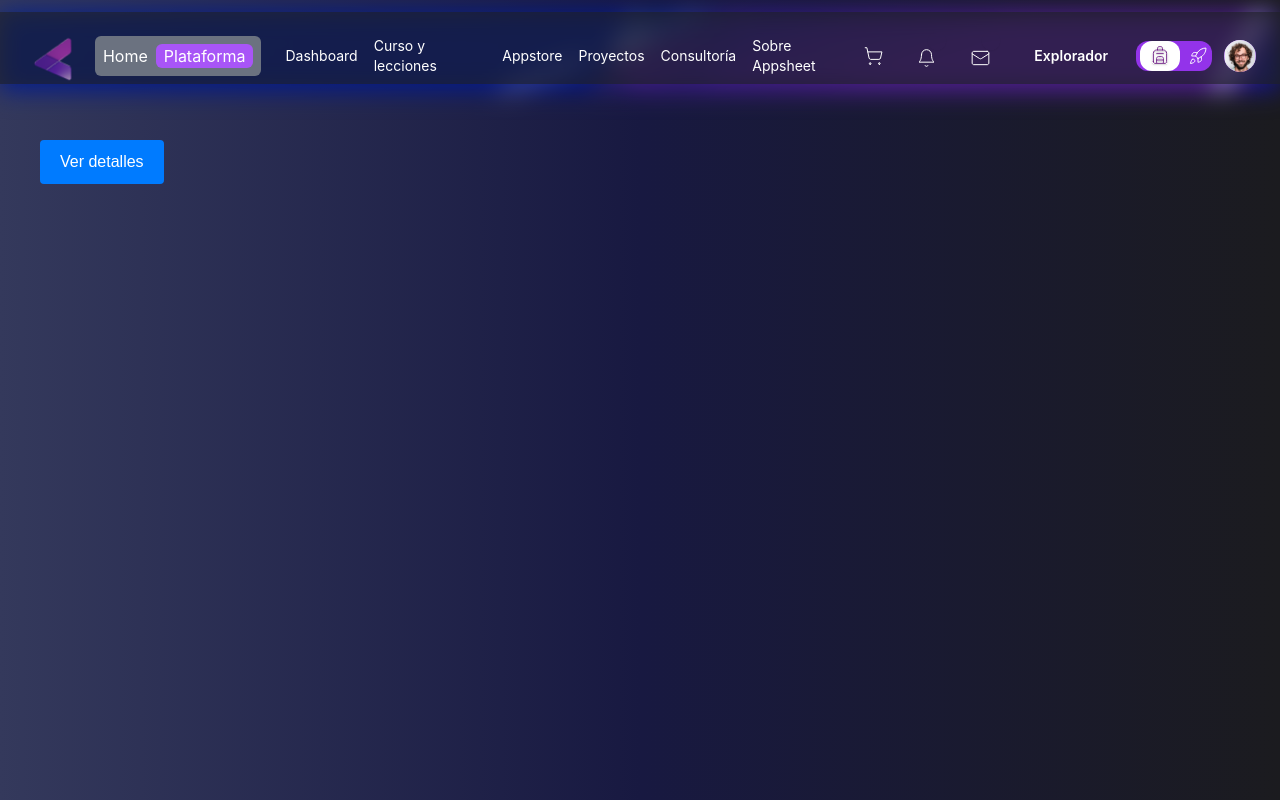
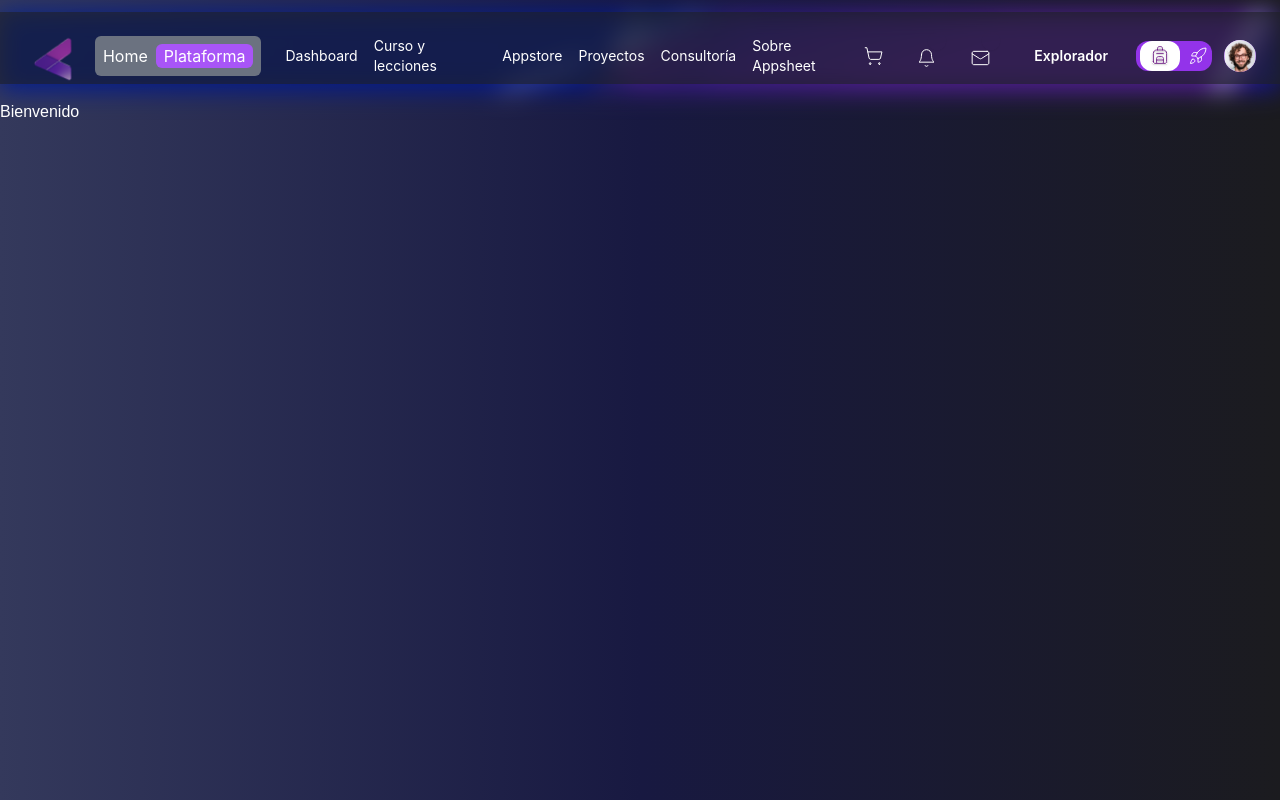
Before and after one commit to No-Country-simulation/h3-10-klowhub, a Next.js app in the folder Frontend/: page / in a window 1280 px wide. Shown: the top 800 px of the page. Built offline with nearby package versions, Linux system fonts and the light colour scheme.

Commit message:
style: :art: Add title

```diff
--- a/Frontend/src/app/page.tsx
+++ b/Frontend/src/app/page.tsx
@@ -1,6 +1,5 @@
-import { Details_Course } from "@/components/Details_Course/Details_Course";
-import { Footer } from "@/components/Layout/Footer";
-import { Header } from "@/components/Layout/Header";
+import { Footer } from "@/components/layout/Footer";
+import { Header } from "@/components/layout/Header";
 import { detalles } from "@/mock/db";
 
 export default function Home() {
@@ -11,9 +10,7 @@ export default function Home() {
     <>
       <Header />
       <main className="h-screen ">
-        {base.map((items) => {
-          return <Details_Course datos={items} key={items.id} />
-        })}
+        <h1>Bienvenido</h1>
       </main>
       <Footer />
     </>
```
